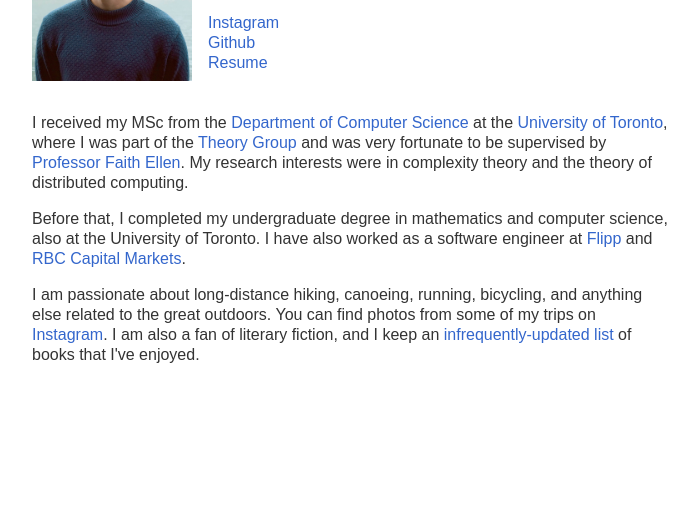
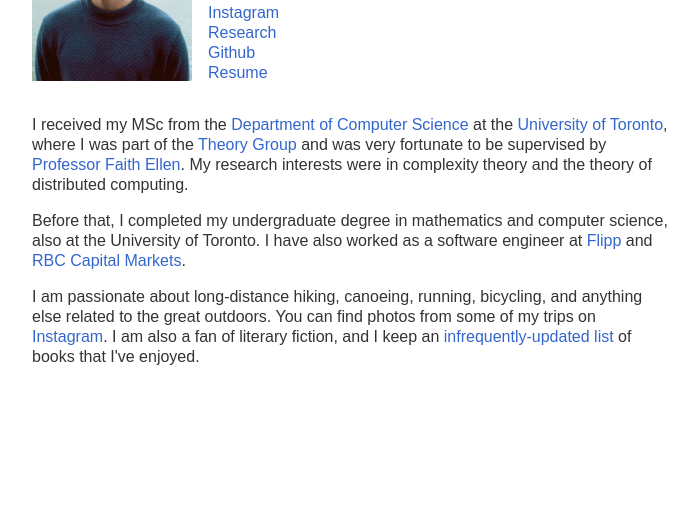
Before and after one commit to kaymanb/online-presence, a plain HTML site: page index.html in a window 1280 px wide. Shown: the part 276-800 px from the top of the page, without its empty margins (288-986 px from the left). Drawn offline with Linux system fonts and the light colour scheme.

Commit message:
Added Research link that points to my DBLP page

```diff
--- a/index.html
+++ b/index.html
@@ -19,6 +19,7 @@
                     <div>Toronto, Ontario, Canada</div>
                     <div style="margin-bottom:1em">kaymanbrusse[at]gmail.com</div>
                     <div><a href="https://www.instagram.com/kaymnb">Instagram</a></div>
+                    <div><a href="https://dblp.org/pid/297/7923.html">Research</a></div>
                     <div><a href="https://github.com/kaymanb">Github</a></div>
                     <div><a href="./resources/kayman-brusse-resume.pdf">Resume</a></div>
                 </div>
```
